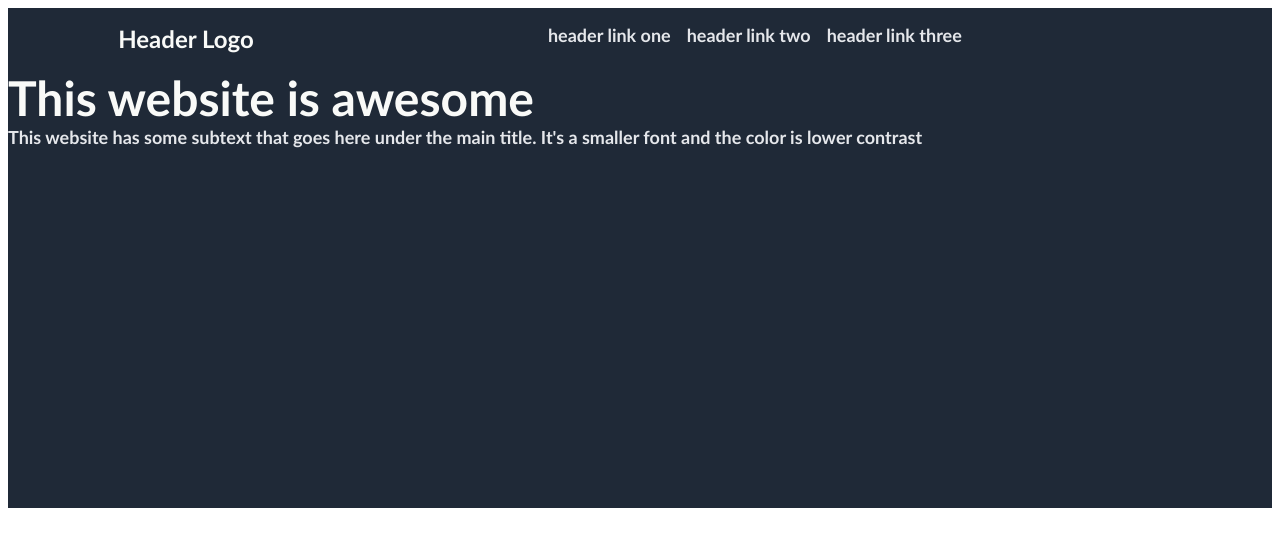
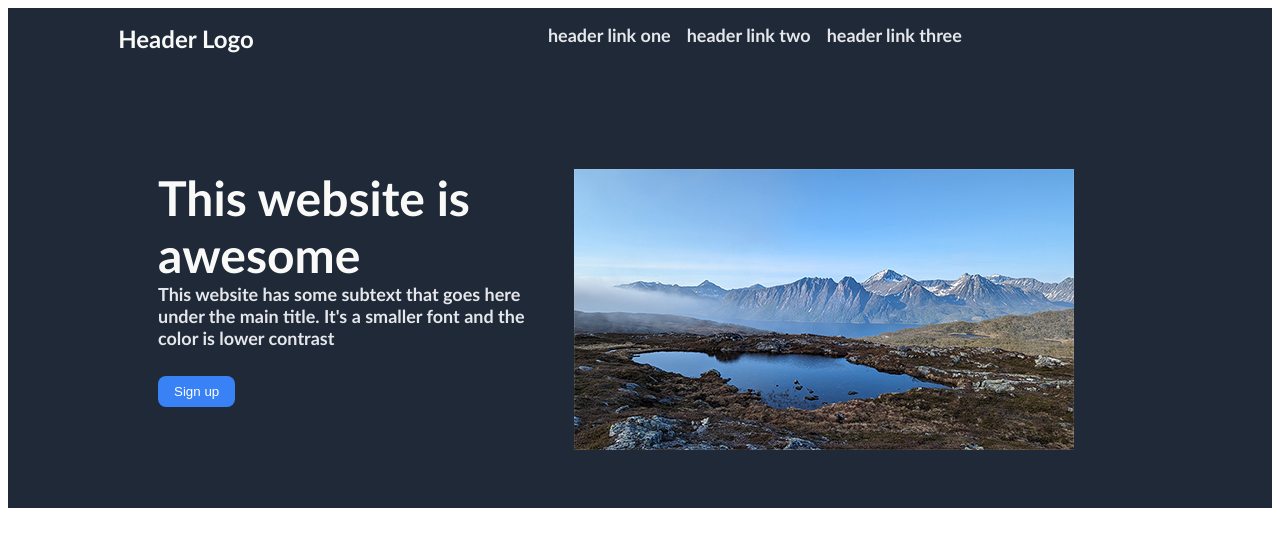
Before and after one commit to hambaggers/odin-landing-page, a plain HTML site: page index.html in a window 1280 px wide. Drawn offline with Linux system fonts and the light colour scheme.

Commit message:
container and styles for hero text and image created.

```diff
--- a/index.html
+++ b/index.html
@@ -16,10 +16,16 @@
           <a href="#">header link three</a>
         </div>
       </div>
-      This website is awesome
-      <div class="secondary">
-        This website has some subtext that goes here under the main title. It's
-        a smaller font and the color is lower contrast
+      <div class="container">
+        <div class="primary">
+          This website is awesome
+          <div class="secondary">
+            This website has some subtext that goes here under the main title.
+            It's a smaller font and the color is lower contrast
+          </div>
+          <button>Sign up</button>
+        </div>
+        <img src="mountain.jpg" />
       </div>
     </div>
   </body>
--- a/style.css
+++ b/style.css
@@ -42,6 +42,27 @@ a {
   color: #e5e7eb;
 }
 
+button {
+  color: white;
+  background: #3882f6;
+  border: #3882f6;
+  cursor: pointer;
+  padding: 8px 16px;
+  border-radius: 8px;
+}
+
+.container {
+  display: flex;
+  flex-flow: row;
+  justify-content: space-evenly;
+  padding: 100px 150px;
+  text-align: left;
+}
+
+img {
+  padding: 0 48px;
+}
+
 .footer {
   background: #1f2937;
 }
```
Also changed, not shown: mountain.jpg (added).
